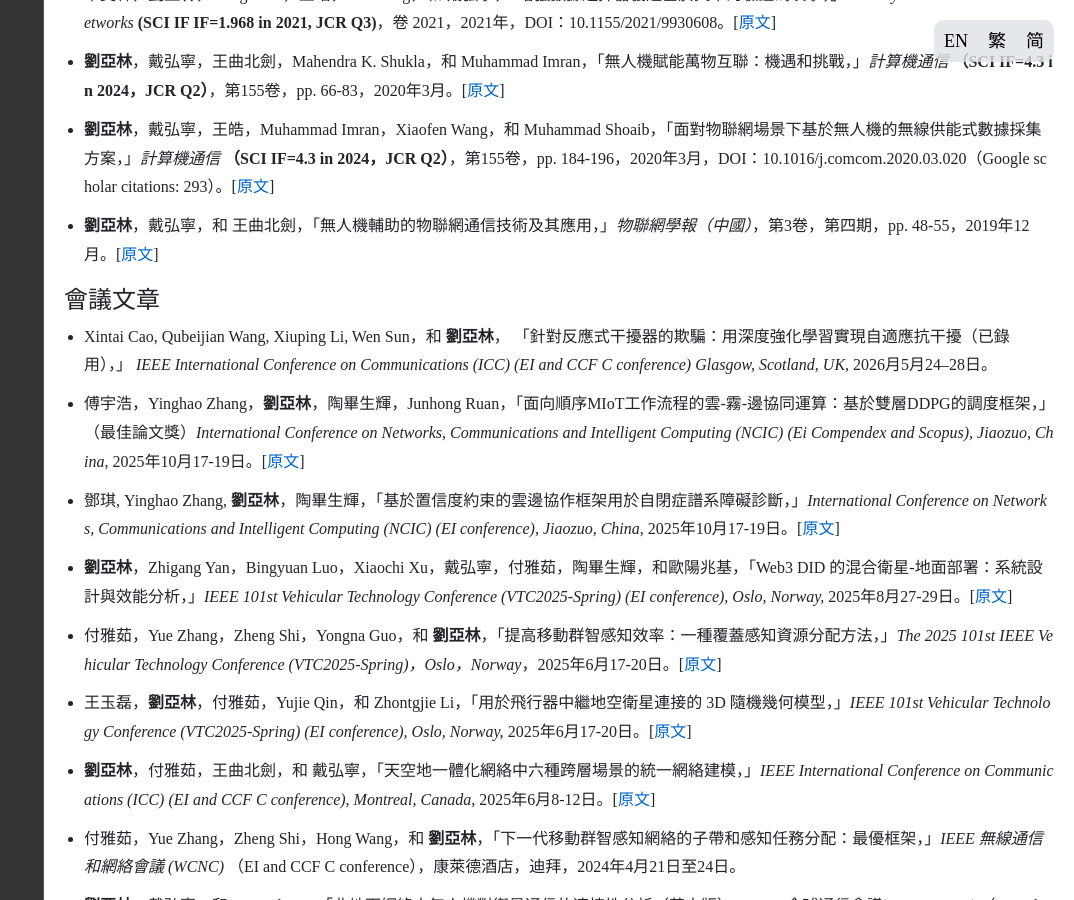
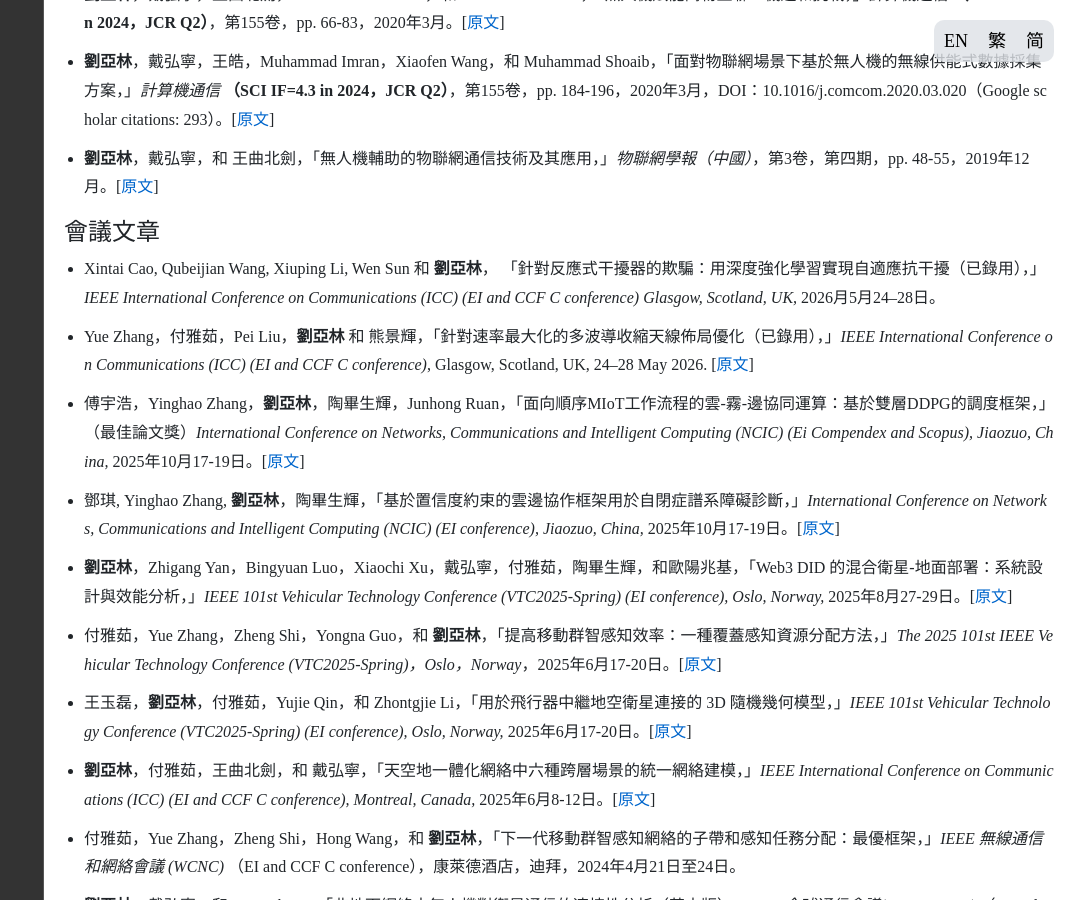
Before and after one commit to yalin-liu/yalin-liu.github.io, a Jekyll site: the page built from zh-TW/resume.md, in a window 1280 px wide and 900 px high, scrolled down 2008 px. Shown: the whole window, without its empty margins (206-1280 px from the left). Built offline with Jekyll 4.4.1, drawn with Linux system fonts in a browser that asks for light colours; some of the changed text lies outside the part shown.

Commit message:
update research and resume page

```diff
--- a/_pages/research.md
+++ b/_pages/research.md
@@ -88,6 +87,8 @@
     { title: "Unmanned aerial vehicle enabled communication technologies and applications for Internet of things", type: "journal", authors: "Yalin Liu, Hong-Ning Dai, Qubeijian Wang", source: "Chinese Journal on Internet of Things (Chinese)", year: "2019", link: "https://www.henrylab.net/wp-content/uploads/2020/02/UEIoT-CIoTJ19.pdf" },
 
     // Conference
+    { title: "Deception Against Reactive Jammer: Deep Reinforcement Learning for Adaptive Anti-Jamming (accepted)", type: "conference", authors: "Xintai Cao, Qubeijian Wang, Xiuping Li, Wen Sun, Yalin Liu", source: "IEEE International Conference on Communications (ICC) (EI and CCF C conference)", year: "2026", link: "#" },
+    { title: "Multi-Waveguide Pinching Antenna Placement Optimization for Rate Maximization (accepted)", type: "conference", authors: "Yue Zhang, Yaru Fu, Pei Liu, Yalin Liu, Kevin Hung", source: "IEEE International Conference on Communications (ICC) (EI and CCF C conference)", year: "2026", link: "https://arxiv.org/abs/2512.18711" },
     { title: "Cloud-Fog-Edge Collaborative Computing for Sequential MIoT Workflow: A Two-Tier DDPG-Based Scheduling Framework (Best paper award)", type: "conference", authors: "Yuhao Fu, Yinghao Zhang, Yalin Liu, Bishenghui Tao, Junhong Ruan", source: "International Conference on Networks, Communications and Intelligent Computing (NCIC) (Ei Compendex and Scopus), Jiaozuo, China", year: "2025", link: "https://arxiv.org/pdf/2510.21135" },
     { title: "A Confidence-Constrained Cloud-Edge Collaborative Framework for Autism Spectrum Disorder Diagnosis", type: "conference", authors: "Qi Deng, Yinghao Zhang, Yalin Liu, Bishenghui Tao", source: "International Conference on Networks, Communications and Intelligent Computing (NCIC) (EI conference), Jiaozuo, China", year: "2025", link: "https://arxiv.org/pdf/2510.21130" },
     { title: "Hybrid Satellite-Ground Deployments for Web3 DID: System Design and Performance Analysis", type: "conference", authors: "Yalin Liu, Zhigang Yan, Bingyuan Luo, Xiaochi Xu, Hong-Ning Dai, Yaru Fu, Bishenghui Tao, Siu-Kei Au Yeung", source: "IEEE MetaCom 2025", year: "2025", link: "https://arxiv.org/pdf/2507.02305" },
--- a/zh-TW/research.md
+++ b/zh-TW/research.md
@@ -88,6 +87,8 @@
     { title: "無人機輔助的物聯網通信技術及其應用", type: "journal", authors: "劉亞林, 戴弘寧, 王曲北劍", source: "物聯網學報（中國）", year: "2019", link: "https://www.henrylab.net/wp-content/uploads/2020/02/UEeIoT-CIoTJ19.pdf" },
 
     // conference
+    { title: "針對反應式干擾器的欺騙：用深度強化學習實現自適應抗干擾（已錄用）", type: "conference", authors: "Xintai Cao, Qubeijian Wang, Xiuping Li, Wen Sun, 劉亞林", source: "IEEE International Conference on Communications (ICC) (EI and CCF C conference)", year: "2026", link: "#" },
+    { title: "針對速率最大化的多波導收縮天線佈局優化（已錄用）", type: "conference", authors: "Yue Zhang, 付雅茹，Pei Liu, 劉亞林, 熊景輝", source: "IEEE International Conference on Communications (ICC) (EI and CCF C conference)", year: "2026", link: "https://arxiv.org/pdf/2512.18711" },
     { title: "面向順序MIoT工作流程的雲-霧-邊協同運算：基於雙層DDPG的調度框架（最佳論文獎）", type: "conference", authors: "傅宇浩, Yinghao Zhang, 劉亞林, 陶畢生輝, Junhong Ruan", source: "International Conference on Networks, Communications and Intelligent Computing (NCIC) (Ei Compendex and Scopus), Jiaozuo, China", year: "2025", link: "https://arxiv.org/pdf/2510.21135" },
     { title: "基於置信度約束的雲邊協作框架用於自閉症譜系障礙診斷", type: "conference", authors: "鄧琪, Yinghao Zhang, 劉亞林, 陶畢生輝", source: "International Conference on Networks, Communications and Intelligent Computing (NCIC) (EI conference), Jiaozuo, China", year: "2025", link: "https://arxiv.org/pdf/2510.21130" },
     { title: "Web3 DID 的混合衛星-地面部署：系統設計與效能分析", type: "conference", authors: "劉亞林, Zhigang Yan, Bingyuan Luo, Xiaochi Xu, 戴弘寧, 付雅茹, 陶畢生輝, 歐陽兆基", source: "IEEE MetaCom 2025", year: "2025", link: "https://arxiv.org/pdf/2507.02305" },
--- a/zh-TW/resume.md
+++ b/zh-TW/resume.md
@@ -72,9 +72,6 @@
     <h4>期刊（發表）</h4>
     <ul>
         <li>
-            Yue Zhang，付雅茹，Pei Liu，<span class="highlight">劉亞林</span> 和 熊景輝，「針對速率最大化的多波導收縮天線佈局優化（已錄用），」<em>IEEE International Conference on Communications (ICC) (EI and CCF C conference)</em>, Glasgow, Scotland, UK, 24–28 May 2026. [<a href="https://arxiv.org/pdf/2512.18711" target="_blank">原文</a>]
-        </li>
-        <li>
             Yu Hua，付雅茹，<span class="highlight">劉亞林</span>，Zheng Shi 和 熊景輝，「面向內容感知、支援 RSMA 的 6G 網路延遲優化縮減天線系統，」 arXiv preprint: 2512.17332, 2026. [<a href="https://arxiv.org/pdf/2512.17332" target="_blank">原文</a>]
         </li>
         <li>
@@ -114,9 +111,12 @@
     <h4>會議文章</h4>
     <ul>
         <li>
-            Xintai Cao, Qubeijian Wang, Xiuping Li, Wen Sun，和 <span class="highlight">劉亞林</span>，
+            Xintai Cao, Qubeijian Wang, Xiuping Li, Wen Sun 和 <span class="highlight">劉亞林</span>，
             「針對反應式干擾器的欺騙：用深度強化學習實現自適應抗干擾（已錄用），」
             <em>IEEE International Conference on Communications (ICC) (EI and CCF C conference) Glasgow, Scotland, UK,</em> 2026月5月24–28日。
+        </li>
+        <li>
+            Yue Zhang，付雅茹，Pei Liu，<span class="highlight">劉亞林</span> 和 熊景輝，「針對速率最大化的多波導收縮天線佈局優化（已錄用），」<em>IEEE International Conference on Communications (ICC) (EI and CCF C conference)</em>, Glasgow, Scotland, UK, 24–28 May 2026. [<a href="https://arxiv.org/pdf/2512.18711" target="_blank">原文</a>]
         </li>
         <li>
             傅宇浩，Yinghao Zhang，<span class="highlight">劉亞林</span>，陶畢生輝，Junhong Ruan，「面向順序MIoT工作流程的雲-霧-邊協同運算：基於雙層DDPG的調度框架，」（最佳論文獎）<em>International Conference on Networks, Communications and Intelligent Computing (NCIC) (Ei Compendex and Scopus), Jiaozuo, China,</em> 2025年10月17-19日。[<a href="https://arxiv.org/pdf/2510.21135" target="_blank">原文</a>]
```
Also changed, not shown: other parts of _pages/research.md (+0 -1 lines), other parts of zh-TW/research.md (+0 -1 lines), _pages/resume.md (+6 -6 lines), zh-CN/research.md (+2 -1 lines), zh-CN/resume.md (+3 -3 lines).
